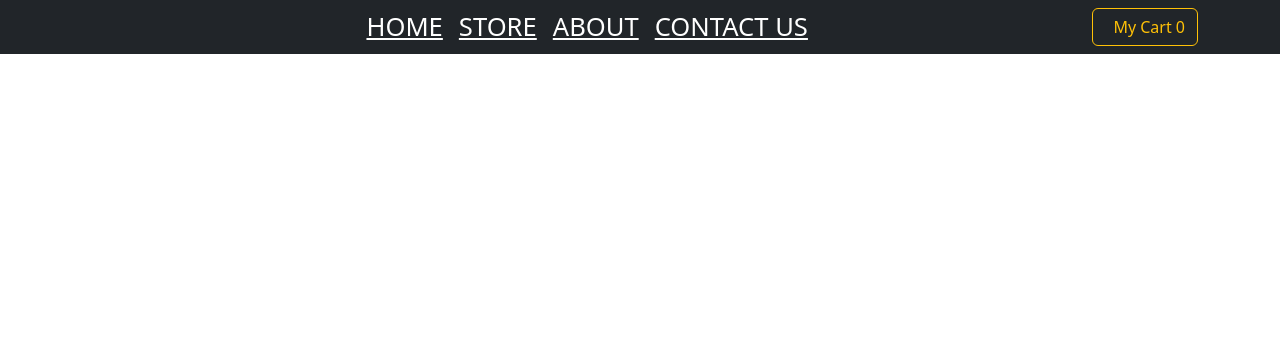
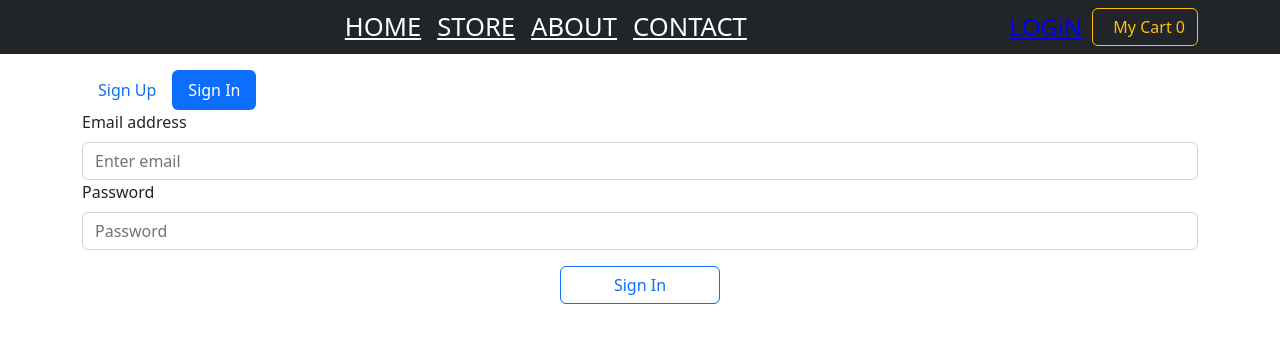
Before and after one commit to Chikmurgechetan/E-Commerce-app, a React (Create React App) app: page /login in a window 1280 px wide. Shown: the top 342 px of the page. Built offline with nearby package versions, Linux system fonts and the light colour scheme.

Commit message:
Adding Login Page

```diff
--- a/src/App.js
+++ b/src/App.js
@@ -3,15 +3,18 @@ import { useState } from "react";
 import CartContainer from "./Components/Cart/CartContainer";
 import Header from "./Components/Header";
 import CartContext from "./Components/Context/CartContext";
-import Smart from '../src/Assets/Watch1.jpg';
-import Earbud from '../src/Assets/earbud2.jpg';
-import Tshirt from '../src/Assets/t -shirt3.jpg';
+import Smart from "../src/Assets/Watch1.jpg";
+import Earbud from "../src/Assets/earbud2.jpg";
+import Tshirt from "../src/Assets/t -shirt3.jpg";
 
 import AboutPage from "./Pages/About";
 import StorePage from "./Pages/Store";
 import HomePage from "./Pages/Home";
 import ContactUs from "./Pages/ContactUs";
 import ProductDetails from "./Pages/ProductDetails";
+import Login from "./Components/Authentication/Login";
+
+
 
 const productsArr = [
   {
@@ -22,8 +25,7 @@ const productsArr = [
     color: "White",
     discription:
       "A Good Smart Watch In this world Indian famius brand smart Watch",
-    imageSrc:Smart,
-
+    imageSrc: Smart,
   },
   {
     id: "p2",
@@ -33,7 +35,7 @@ const productsArr = [
     color: "black",
     discription:
       "I Like This Brand earbuds On the My ear for a good sound Quality",
-    imageSrc:Earbud,
+    imageSrc: Earbud,
   },
 
   {
@@ -45,13 +47,14 @@ const productsArr = [
     discription:
       "I like This fitting of the t shirt i love this one size and the color is awsome",
     imageSrc: Tshirt,
-
   },
 ];
 
 function App() {
   const [cartVisibility, setCartVisibility] = useState(false);
   const [orderList, setOrderList] = useState([]);
+  const [LoginModalVisable,setLoginModalVisable] = useState()
+
 
   const ctxObj = {
     productsList: productsArr,
@@ -59,17 +62,25 @@ function App() {
     setCartVisibility: setCartVisibility,
     orderList: orderList,
     setOrderList: setOrderList,
+    isSignIn:false,
+    LoginModalVisable:LoginModalVisable,
+    setLoginModalVisable:setLoginModalVisable
+
+
   };
 
   return (
     <CartContext.Provider value={ctxObj}>
-      <Header></Header>
+
+       <Header></Header>
       <Routes>
         <Route path="/" element={<HomePage />} />
         <Route path="/store" element={<StorePage />} />
         <Route path="/about" element={<AboutPage />} />
         <Route path="/Contact" element={<ContactUs />} />
         <Route path="/products/:productID" element={<ProductDetails />} />
+        <Route path="/login" element={<Login/>}/>
+
       </Routes>
 
       {cartVisibility && <CartContainer></CartContainer>}
--- /dev/null
+++ b/src/Components/Authentication/Login.js
@@ -0,0 +1,125 @@
+import React, { useState } from "react";
+import { Form, Container, FormControl, FormGroup, FormLabel, FormText, Nav, Button } from "react-bootstrap";
+
+const Login = () => {
+  const [isLogeIn, setIsLogeIn] = useState(true); // Initialize with a default value
+
+  const [isLoading, setIsLoading] = useState(false);
+  const [email, setEmail] = useState("");
+  const [password, setPassword] = useState("");
+
+
+  const submitHandler = (event) => {
+    event.preventDefault();
+
+     setIsLoading(true);
+    if (isLogeIn) {
+      // Handle sign in logic
+    } else {
+      fetch("https://identitytoolkit.googleapis.com/v1/accounts:signUp?key=AIzaSyB9W4dGeTDItrXbHl_cEzNUGxRQsT6CLHU", {
+        method: "POST",
+        body: JSON.stringify({
+          email: email,
+          password: password,
+          returnSecureToken: true,
+        }),
+        headers: {
+          "Content-Type": "application/json",
+        },
+      })
+        .then((res) => {
+            setIsLoading(false);
+          if (res.ok) {
+            // Handle success
+          } else {
+            return res.json().then((data) => {
+              // Handle error
+              let errorMessage ="Authentication failed: "
+            //   if(data && data.error &&  data.error.message){
+            //    errorMessage = data.error.message;
+            //   }
+                alert(errorMessage);
+            });
+          }
+        })
+
+    }
+  };
+
+  const changeEmail = (event) => {
+    setEmail(event.target.value);
+  };
+
+  const changePassword = (event) => {
+    setPassword(event.target.value);
+  };
+
+
+
+  const handleSignIn = () => {
+    setIsLogeIn(true);
+  };
+
+  const handleSignUp = () => {
+    setIsLogeIn(false);
+  };
+
+  return (
+    <>
+      <Container className="mt-2">
+        <Nav variant="pills" defaultActiveKey={isLogeIn ? "sign-in" : "sign-up"}>
+          <Nav.Item>
+            <Nav.Link eventKey="sign-up" onClick={handleSignUp}>
+              Sign Up
+            </Nav.Link>
+          </Nav.Item>
+          <Nav.Item>
+            <Nav.Link eventKey="sign-in" onClick={handleSignIn}>
+              Sign In
+            </Nav.Link>
+          </Nav.Item>
+        </Nav>
+
+        <Form onSubmit={submitHandler}>
+          {isLogeIn ? (
+            <>
+              <FormGroup controlId="formBasicEmail">
+                <FormLabel>Email address</FormLabel>
+                <FormControl type="email" placeholder="Enter email" value={email} onChange={changeEmail} required />
+              </FormGroup>
+
+              <FormGroup controlId="formBasicPassword">
+                <FormLabel>Password</FormLabel>
+                <FormControl type="password" placeholder="Password" value={password} onChange={changePassword} required />
+              </FormGroup>
+            </>
+          ) : (
+            <>
+              <FormGroup controlId="formBasicEmail">
+                <FormLabel>Email address</FormLabel>
+                <FormControl type="email" placeholder="Enter email" value={email} onChange={changeEmail} required />
+                <FormText className="text-muted">
+                  We'll never share your email with anyone else.
+                </FormText>
+              </FormGroup>
+
+              <FormGroup controlId="formBasicPassword">
+                <FormLabel>Password</FormLabel>
+                <FormControl type="password" placeholder="Password" value={password} onChange={changePassword} required />
+              </FormGroup>
+
+
+            </>
+          )}
+          <div className="text-center">
+            <Button variant="outline-primary" type="submit" className="mt-3" style={{ width: "10rem" }}>
+              {!isLoading ? (isLogeIn ? "Sign In" : "Sign Up") : "Loading..."}
+            </Button>
+          </div>
+        </Form>
+      </Container>
+    </>
+  );
+};
+
+export default Login;
--- a/src/Components/Context/CartContext.js
+++ b/src/Components/Context/CartContext.js
@@ -5,6 +5,11 @@ const CartContext = React.createContext({
   setCartVisibility: () => {},
   orderList: [],
   setOrderList: () => {},
+
+  isSignIn:false,
+  LoginModalVisable:false,
+  setLoginModalVisable: () =>{}
+
 });
 
 export default CartContext;
--- a/src/Components/Header.js
+++ b/src/Components/Header.js
@@ -6,12 +6,12 @@ import { Link } from "react-router-dom";
 function Header() {
   const ctx = useContext(CartContext);
   const orderlist = ctx.orderList;
+
   let cartItemCount = 0;
   orderlist.forEach((item) => {
     cartItemCount += item.quantity;
   });
   return (
-
     <Navbar
       bg="dark"
       variant="dark"
@@ -19,7 +19,6 @@ function Header() {
       style={{ marginBottom: "1rem" }}
     >
       <Container>
-
         <Navbar.Toggle aria-controls="basic-navbar-nav" />
         <Navbar.Collapse id="basic-navbar-nav">
           <Nav className="mx-auto">
@@ -48,7 +47,11 @@ function Header() {
             <Link
               to="/About"
               className="Nav-link"
-              style={{ fontSize: "1.6rem", color: "White", marginRight: "1rem", }}
+              style={{
+                fontSize: "1.6rem",
+                color: "White",
+                marginRight: "1rem",
+              }}
             >
               ABOUT
             </Link>
@@ -57,8 +60,11 @@ function Header() {
               className="Nav-link"
               style={{ fontSize: "1.6rem", color: "White" }}
             >
-              CONTACT US
+              CONTACT
             </Link>
+          </Nav>
+          <Nav>
+            <Link to='/login' className="Nav-link" style={{fontSize:'1.5rem',color:'blue',marginRight:'10px'}}>LOGiN</Link>
           </Nav>
           <Nav>
             <Button
@@ -76,8 +82,6 @@ function Header() {
         </Navbar.Collapse>
       </Container>
     </Navbar>
-
-
   );
 }
 
--- a/src/Pages/ProductDetails.js
+++ b/src/Pages/ProductDetails.js
@@ -20,19 +20,19 @@ const ProductDetails = () => {
   const product = { ...productsList.filter((item) => item.id === id)[0] };
 
   const orderList = [...ctx.orderList];
-  const buttonHandler = () =>{
+  const buttonHandler = () => {
     const n = orderList.length;
-    for(let i=0;i<=n;i++){
-        if(i<n && orderList[i].id === id){
-            orderList[i].quantity +=1;
-            break;
-        }else if(i===n){
-            const obj ={...product,quantity:1};
-            orderList.push(obj);
-        }
+    for (let i = 0; i <= n; i++) {
+      if (i < n && orderList[i].id === id) {
+        orderList[i].quantity += 1;
+        break;
+      } else if (i === n) {
+        const obj = { ...product, quantity: 1 };
+        orderList.push(obj);
+      }
     }
     ctx.setOrderList(orderList);
-  }
+  };
 
   return (
     <>
@@ -40,7 +40,16 @@ const ProductDetails = () => {
         <Row>
           <Col md={6}>
             <Card>
-              <CardImg variant="top" src={product.imageSrc} style={{height:"500px" , width:"700px",borderRadius:"20px" , marginLeft:'50px'}} />
+              <CardImg
+                variant="top"
+                src={product.imageSrc}
+                style={{
+                  height: "500px",
+                  width: "700px",
+                  borderRadius: "20px",
+                  marginLeft: "50px",
+                }}
+              />
               <Card.Body>
                 <Card.Text>Nice Product You can Buy </Card.Text>
               </Card.Body>
@@ -57,7 +66,9 @@ const ProductDetails = () => {
                   <ListGroupItem>Color :- {product.color}</ListGroupItem>
                 </ListGroup>
                 <div className="d-grid gap-2 mt-3">
-                  <Button variant="dark" onClick={buttonHandler}>Add to Cart</Button>
+                  <Button variant="dark" onClick={buttonHandler}>
+                    Add to Cart
+                  </Button>
                 </div>
               </Card.Body>
             </Card>
```
Also changed, not shown: src/Components/Layout/ProductCard.js (+17 -8 lines).
